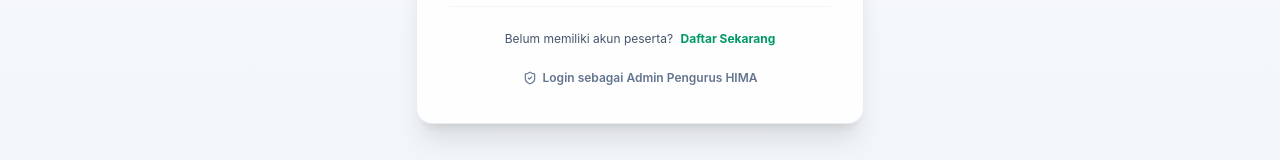
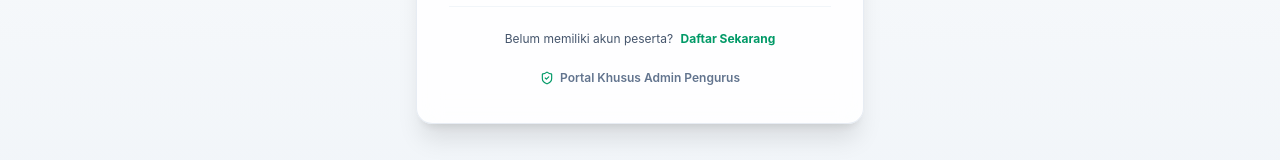
Before and after one commit to Farrelnashwan33/quizizhimpunanmahasiswa, a SvelteKit app: page /login in a window 1280 px wide. Shown: the part 595-755 px from the top of the page. Built offline with nearby package versions, Linux system fonts and the light colour scheme; no server answers.

Commit message:
fix(links): update portal admin pengurus link to https://hima-fst.vercel.app/login

```diff
--- a/src/lib/components/Footer.svelte
+++ b/src/lib/components/Footer.svelte
@@ -50,7 +50,7 @@
 						</a>
 					</li>
 					<li>
-						<a href="/admin/login" class="text-slate-600 hover:text-emerald-600 flex items-center gap-1 transition-colors">
+						<a href="https://hima-fst.vercel.app/login" class="text-slate-600 hover:text-emerald-600 flex items-center gap-1 transition-colors">
 							<Shield class="w-3.5 h-3.5 text-slate-400" />
 							Admin Pengurus
 						</a>
--- a/src/routes/+page.svelte
+++ b/src/routes/+page.svelte
@@ -118,7 +118,7 @@
 					Langsung Kerjakan (Tanpa Perlu Login)
 				</a>
 				<span class="text-slate-300">•</span>
-				<a href="/admin/login" class="inline-flex items-center gap-1 text-slate-500 hover:text-emerald-700 transition-colors">
+				<a href="https://hima-fst.vercel.app/login" class="inline-flex items-center gap-1 text-slate-500 hover:text-emerald-700 transition-colors">
 					<ShieldCheck class="w-3.5 h-3.5" />
 					Portal Admin Pengurus
 				</a>
--- a/src/routes/login/+page.svelte
+++ b/src/routes/login/+page.svelte
@@ -109,9 +109,9 @@
 				</p>
 
 				<div class="pt-2">
-					<a href="/admin/login" class="inline-flex items-center gap-1.5 text-xs font-semibold text-slate-500 hover:text-slate-900 transition-colors">
-						<ShieldCheck class="w-3.5 h-3.5" />
-						Login sebagai Admin Pengurus HIMA
+					<a href="https://hima-fst.vercel.app/login" class="inline-flex items-center gap-1.5 text-xs font-semibold text-slate-500 hover:text-slate-900 transition-colors">
+						<ShieldCheck class="w-3.5 h-3.5 text-emerald-600" />
+						Portal Khusus Admin Pengurus
 					</a>
 				</div>
 			</div>
```
